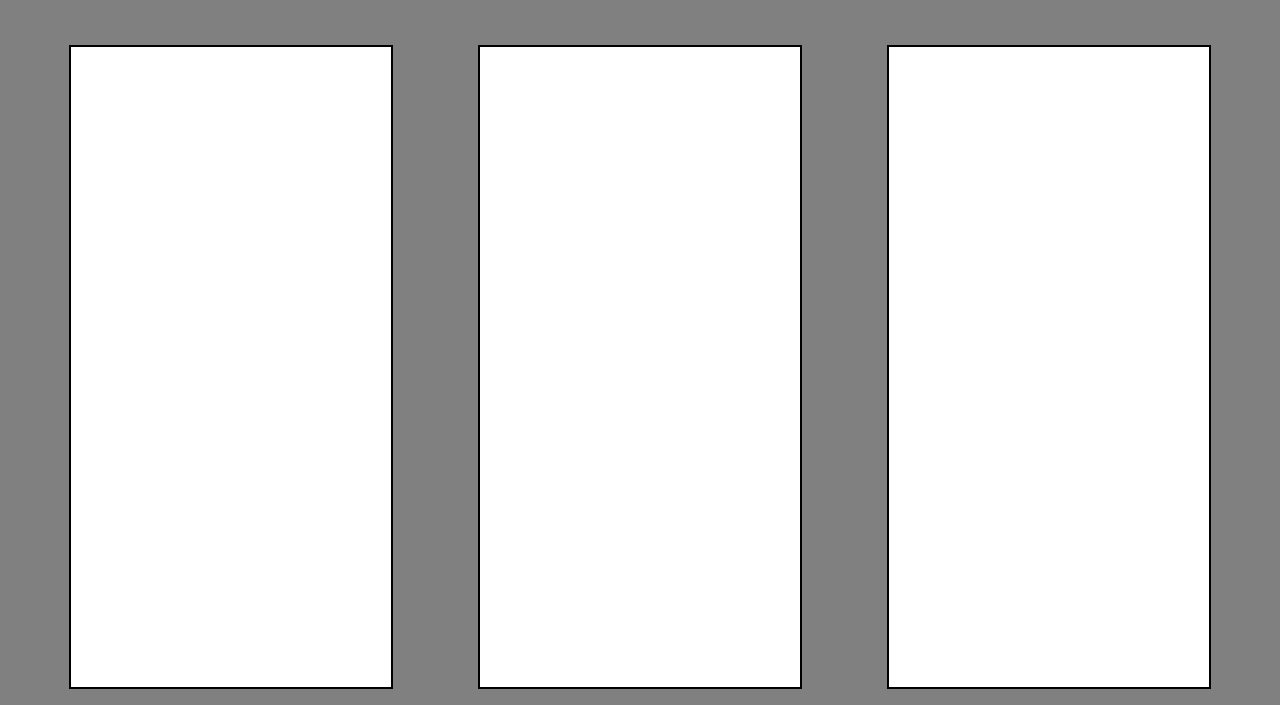
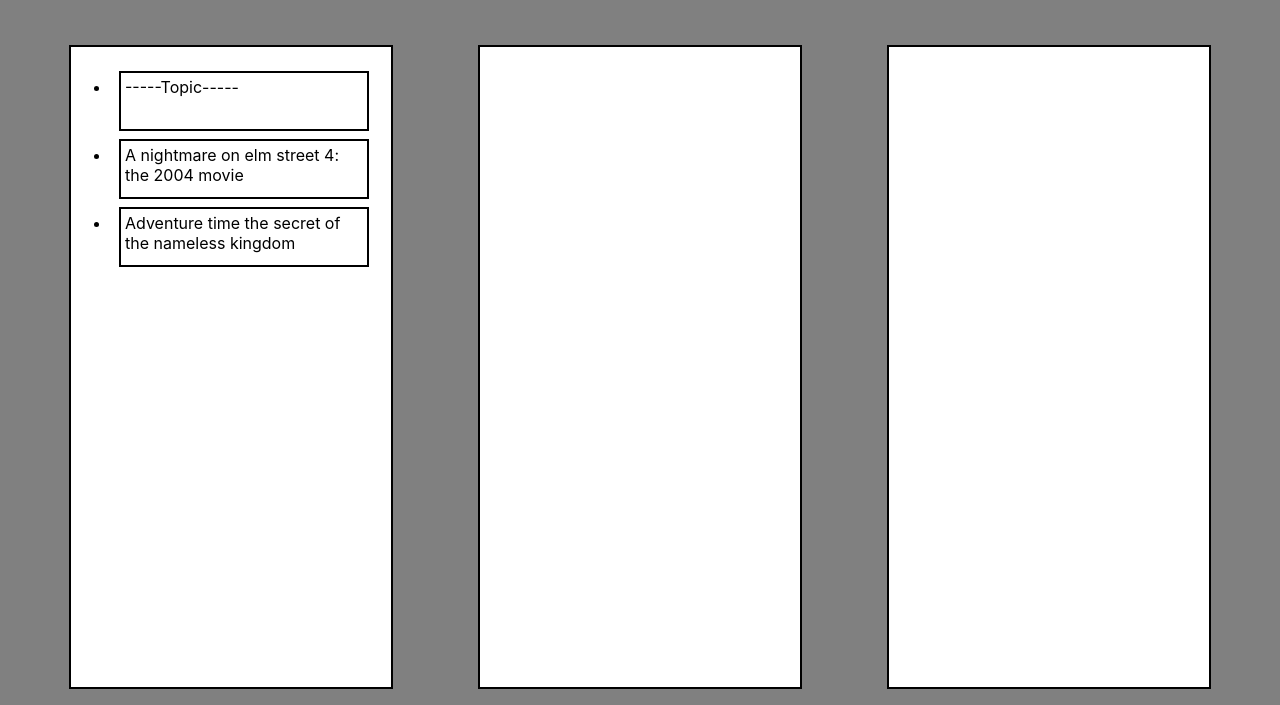
Before and after one commit to tshawn3467/blue-it, a React app: page /categories in a window 1280 px wide. Shown: the part 168-873 px from the top of the page. Built offline with nearby package versions, Linux system fonts and the light colour scheme.

Commit message:
working on random logic for categories

```diff
--- a/public/index.css
+++ b/public/index.css
@@ -115,9 +115,19 @@ body {
 }
 
 .categoryContainer {
+    display: flex;
     height: 40rem;
     width: 25%;
     background-color: white;
     border: 2px solid black;
     margin: 1rem;
+    flex-direction: column;
 }
+
+.category {
+    height: 3rem;
+    width: 85%;
+    margin: .5rem;
+    padding: .25rem;
+    border: 2px solid black;
+}
--- a/src/Components/Categories.js
+++ b/src/Components/Categories.js
@@ -16,9 +16,24 @@ export default function Categories() {
                 single topic url ex: /t/gaming/   /t/sports/  ...
             */}
             <div className="categoryContainer" >
-                <div className="category">
+                <ul className="categoryList">
+                    <li>
+                        <div className="category">
+                        <span>-----Topic-----</span>
+                        </div>
+                    </li>
+                    <li>
+                        <div className="category">
+                        <span>A nightmare on elm street 4: the 2004 movie</span>
+                        </div>
+                    </li>
+                    <li>
+                        <div className="category">
+                        <span>Adventure time the secret of the nameless kingdom</span>
+                        </div>
+                    </li>
+                </ul>
 
-                </div>
             </div>
             <div className="categoryContainer" >
 
```
Also changed, not shown: src/Components/categorySlice.js (+11 -0 lines).
